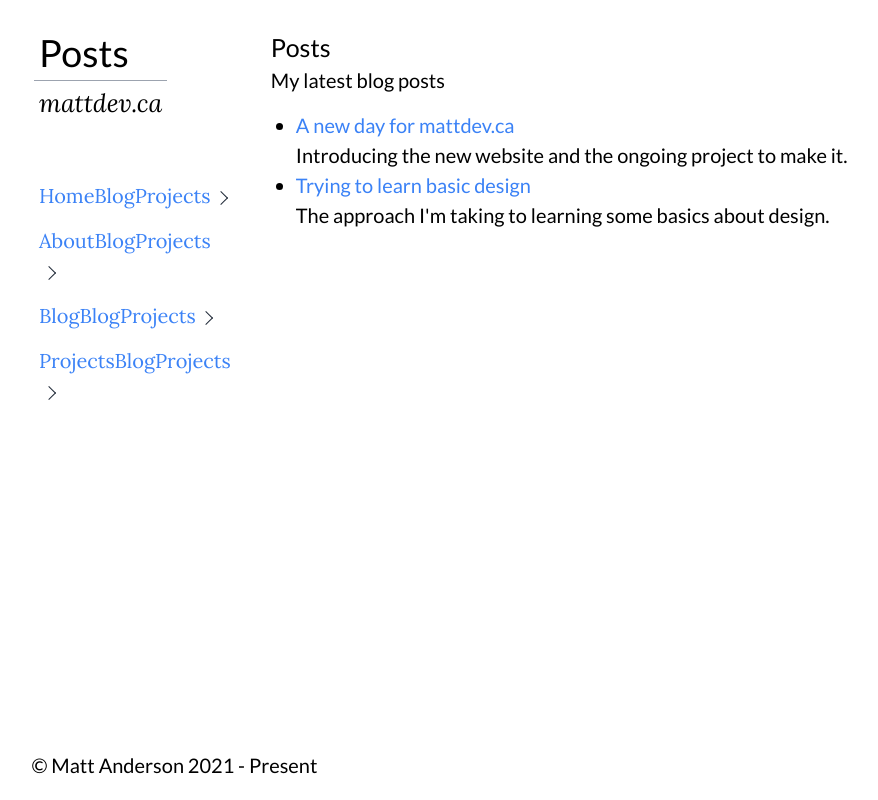
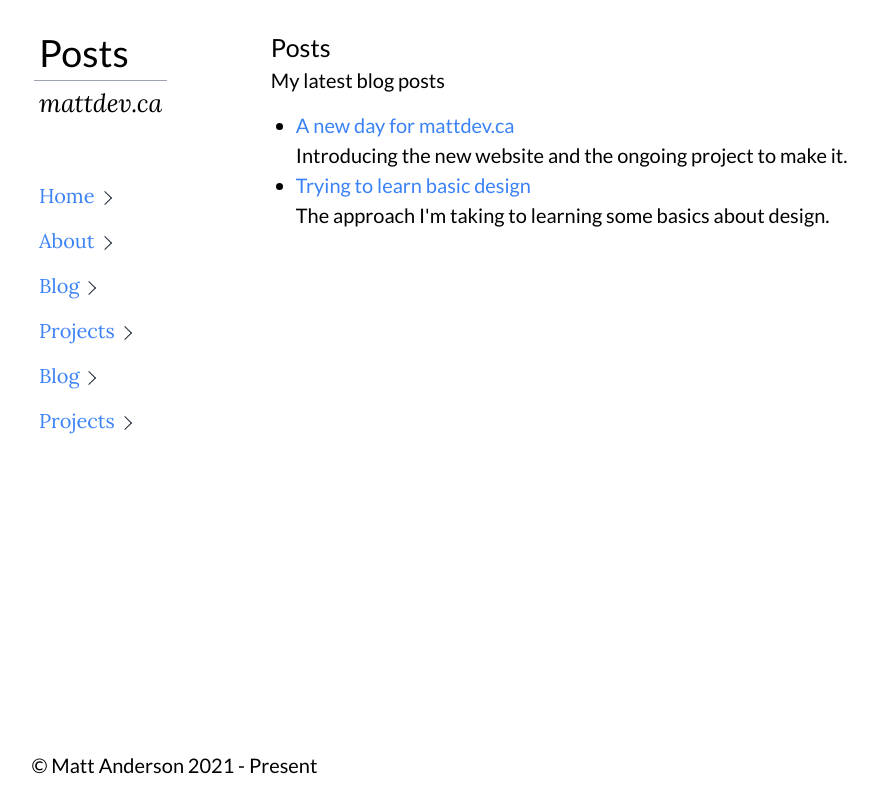
Before and after one commit to mattander/mattdev, a Next.js app: page /blog in a window 1280 px wide. Shown: the whole page, without its empty margins (104-982 px from the left). Built offline with nearby package versions, Linux system fonts and the light colour scheme; what showdown would draw is missing.

Commit message:
fixed nav

```diff
--- a/components/layout/Nav.js
+++ b/components/layout/Nav.js
@@ -4,24 +4,40 @@ export default function Nav({ nav, className }) {
 	const navLinks = nav.map(({ name, page }) => (
 		<li
 			key={`nav-link-${name}`}
-            className="mr-4 sm:mr-0 sm:mb-3 font-serif"
+			className='mr-4 sm:mr-0 sm:mb-3 font-serif'
 		>
 			<Link
 				href={page === 'index' ? '/' : '/' + page.replace('/index', '')}
 			>
 				{name}
 			</Link>
-            <Link href="/blog">Blog</Link>
-            <Link href="/projects">Projects</Link>
-            <span className="ml-1 border-gray-800 border-t border-r w-2 h-2 inline-block transform rotate-45">
+			<span className='ml-1 border-gray-800 border-t border-r w-2 h-2 inline-block transform rotate-45'>
 				{' '}
 			</span>
 		</li>
 	));
 
+	navLinks.push(
+		<li className='mr-4 sm:mr-0 sm:mb-3 font-serif'>
+			<Link href='/blog'>Blog</Link>
+			<span className='ml-1 border-gray-800 border-t border-r w-2 h-2 inline-block transform rotate-45'>
+				{' '}
+			</span>
+		</li>
+	);
+
+	navLinks.push(
+		<li className='mr-4 sm:mr-0 sm:mb-3 font-serif'>
+			<Link href='/projects'>Projects</Link>
+			<span className='ml-1 border-gray-800 border-t border-r w-2 h-2 inline-block transform rotate-45'>
+				{' '}
+			</span>
+		</li>
+	);
+
 	return (
-        <nav className={className} role="list">
-            <ul className="list-unstyled flex sm:flex-col sm:flex-nowrap sm:mt-12">
+		<nav className={className} role='list'>
+			<ul className='list-unstyled flex sm:flex-col sm:flex-nowrap sm:mt-12'>
 				{navLinks}
 			</ul>
 		</nav>
```
Lines whose indentation alone changed are shown as unchanged.
